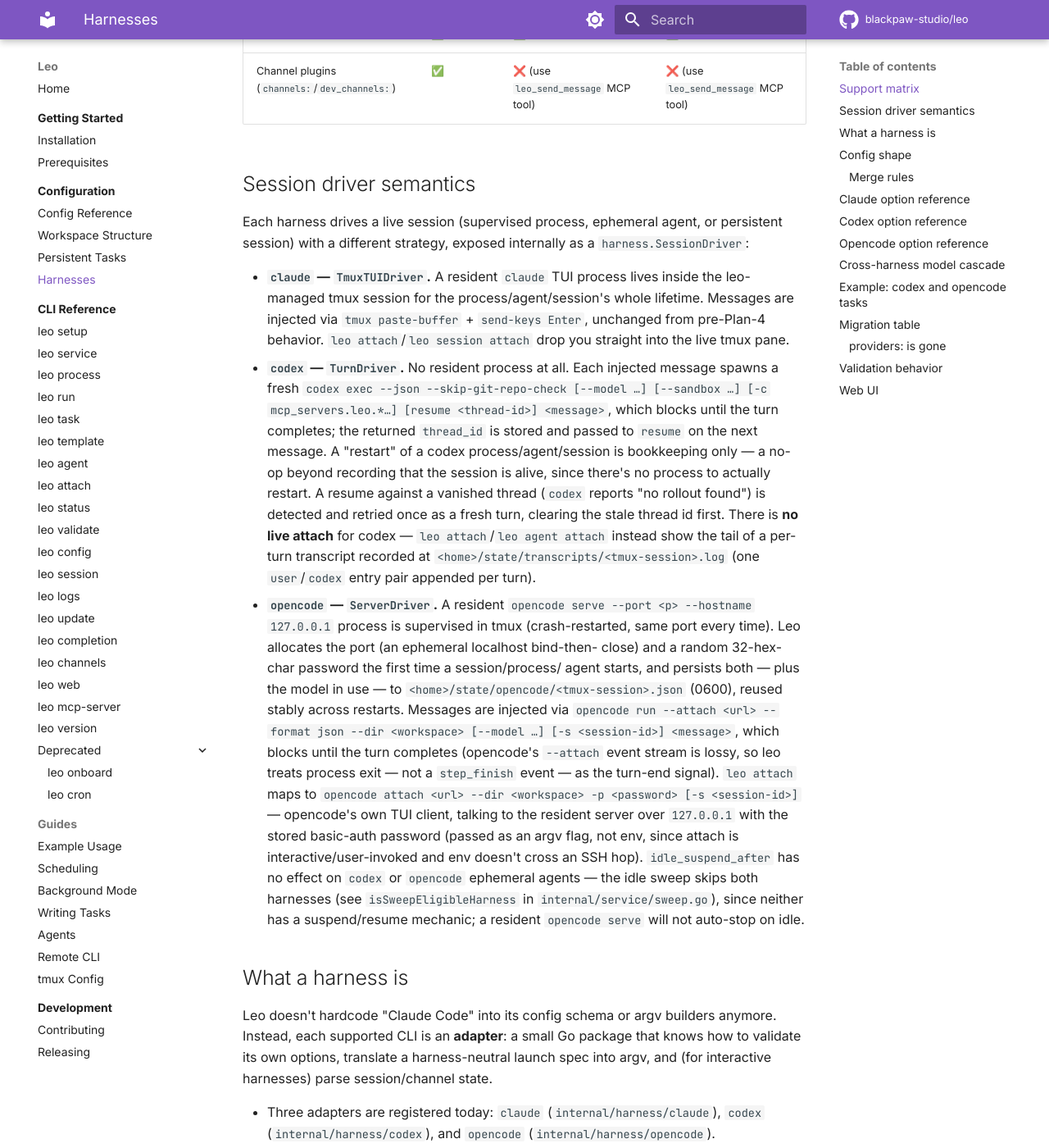
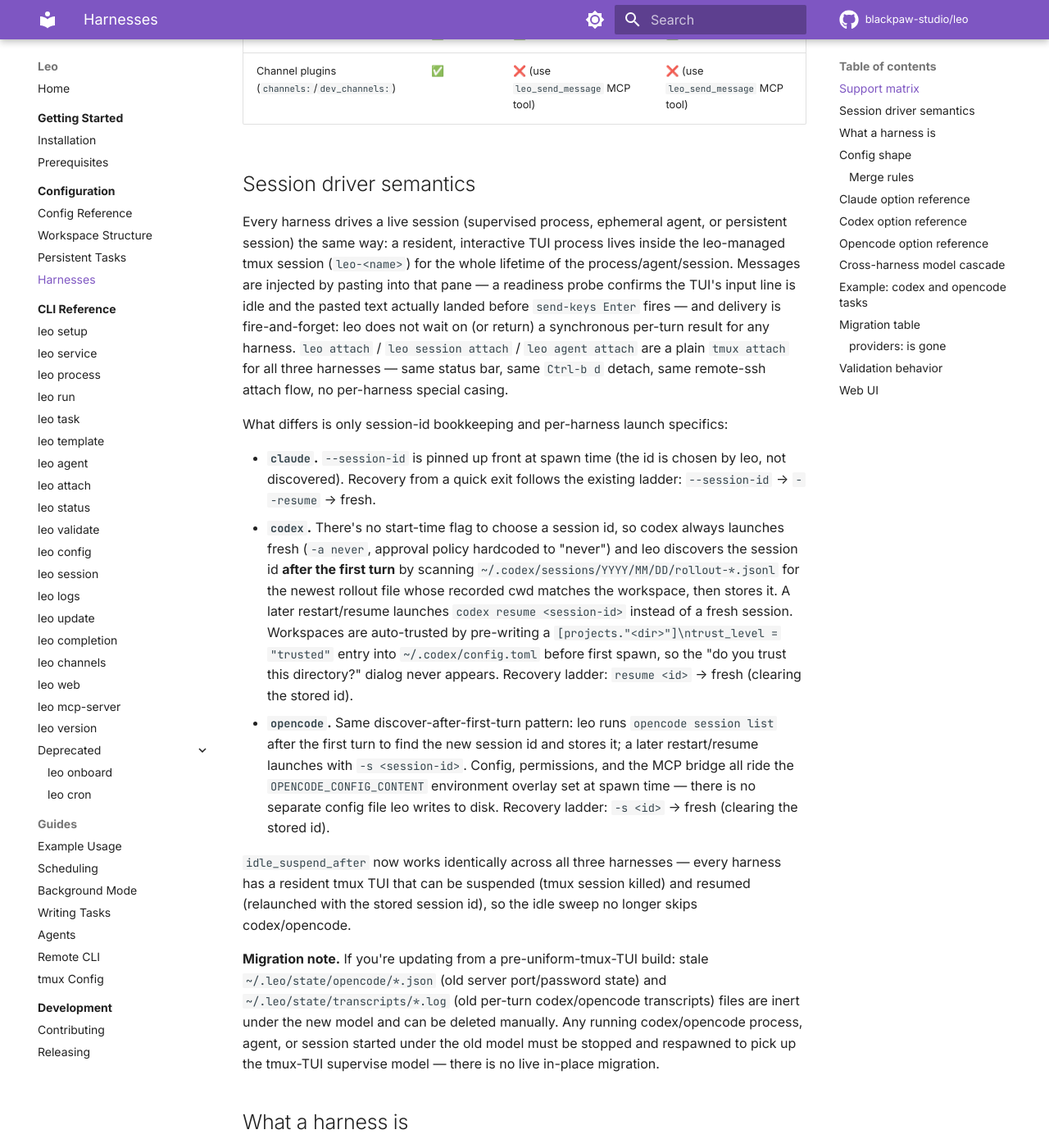
Before and after one commit to blackpaw-studio/leo, an MkDocs documentation site: the page built from docs/configuration/harnesses.md, in a window 1280 px wide and 1400 px high, scrolled down 680 px. Shown: the whole window at 82% size. Built offline with MkDocs 1.6.1 and Material for MkDocs 9.7.7, drawn with Linux system fonts in a browser that asks for light colours; comment, search, counter and statistics services are not loaded; some of the changed text lies outside the part shown.

Commit message:
docs: uniform tmux-TUI driver semantics
Rewrite docs/configuration/harnesses.md's session-driver section (and the
now-stale persistent-tasks.md/config-reference.md follow-on references) to
describe the uniform tmux-TUI model: all three harnesses drive a resident
interactive TUI in leo-<name> tmux, injection is fire-and-forget
readiness-probed paste, and attach is a plain tmux attach everywhere.
Sweep stale DriveTurns/ServerDriver/TurnDriver comments across
internal/agent, internal/daemon, internal/service, and internal/web to
match, and retag a test comment that described a now-impossible
synchronous driver completion.

```diff
--- a/docs/configuration/harnesses.md
+++ b/docs/configuration/harnesses.md
@@ -25,47 +25,55 @@ below).
 
 ## Session driver semantics
 
-Each harness drives a live session (supervised process, ephemeral agent, or
-persistent session) with a different strategy, exposed internally as a
-`harness.SessionDriver`:
+Every harness drives a live session (supervised process, ephemeral agent, or
+persistent session) the same way: a resident, interactive TUI process lives
+inside the leo-managed tmux session (`leo-<name>`) for the whole lifetime of
+the process/agent/session. Messages are injected by pasting into that pane —
+a readiness probe confirms the TUI's input line is idle and the pasted text
+actually landed before `send-keys Enter` fires — and delivery is
+fire-and-forget: leo does not wait on (or return) a synchronous per-turn
+result for any harness. `leo attach` / `leo session attach` / `leo agent
+attach` are a plain `tmux attach` for all three harnesses — same status bar,
+same `Ctrl-b d` detach, same remote-ssh attach flow, no per-harness special
+casing.
 
-- **`claude` — `TmuxTUIDriver`.** A resident `claude` TUI process lives inside
-  the leo-managed tmux session for the process/agent/session's whole
-  lifetime. Messages are injected via `tmux paste-buffer` + `send-keys
-  Enter`, unchanged from pre-Plan-4 behavior. `leo attach`/`leo session
-  attach` drop you straight into the live tmux pane.
-- **`codex` — `TurnDriver`.** No resident process at all. Each injected
-  message spawns a fresh `codex exec --json --skip-git-repo-check [--model
-  …] [--sandbox …] [-c mcp_servers.leo.*…] [resume <thread-id>] <message>`,
-  which blocks until the turn completes; the returned `thread_id` is stored
-  and passed to `resume` on the next message. A "restart" of a codex
-  process/agent/session is bookkeeping only — a no-op beyond recording that
-  the session is alive, since there's no process to actually restart. A
-  resume against a vanished thread (`codex` reports "no rollout found") is
-  detected and retried once as a fresh turn, clearing the stale thread id
-  first. There is **no live attach** for codex — `leo attach`/`leo agent
-  attach` instead show the tail of a per-turn transcript recorded at
-  `<home>/state/transcripts/<tmux-session>.log` (one `user`/`codex` entry
-  pair appended per turn).
-- **`opencode` — `ServerDriver`.** A resident `opencode serve --port <p>
-  --hostname 127.0.0.1` process is supervised in tmux (crash-restarted, same
-  port every time). Leo allocates the port (an ephemeral localhost bind-then-
-  close) and a random 32-hex-char password the first time a session/process/
-  agent starts, and persists both — plus the model in use — to
-  `<home>/state/opencode/<tmux-session>.json` (0600), reused stably across
-  restarts. Messages are injected via `opencode run --attach <url> --format
-  json --dir <workspace> [--model …] [-s <session-id>] <message>`, which
-  blocks until the turn completes (opencode's `--attach` event stream is
-  lossy, so leo treats process exit — not a `step_finish` event — as the
-  turn-end signal). `leo attach` maps to `opencode attach <url> --dir
-  <workspace> -p <password> [-s <session-id>]` — opencode's own TUI client,
-  talking to the resident server over `127.0.0.1` with the stored basic-auth
-  password (passed as an argv flag, not env, since attach is
-  interactive/user-invoked and env doesn't cross an SSH hop). `idle_suspend_after`
-  has no effect on `codex` or `opencode` ephemeral agents — the idle sweep
-  skips both harnesses (see `isSweepEligibleHarness` in
-  `internal/service/sweep.go`), since neither has a suspend/resume mechanic;
-  a resident `opencode serve` will not auto-stop on idle.
+What differs is only session-id bookkeeping and per-harness launch
+specifics:
+
+- **`claude`.** `--session-id` is pinned up front at spawn time (the id is
+  chosen by leo, not discovered). Recovery from a quick exit follows the
+  existing ladder: `--session-id` → `--resume` → fresh.
+- **`codex`.** There's no start-time flag to choose a session id, so codex
+  always launches fresh (`-a never`, approval policy hardcoded to "never")
+  and leo discovers the session id **after the first turn** by scanning
+  `~/.codex/sessions/YYYY/MM/DD/rollout-*.jsonl` for the newest rollout file
+  whose recorded cwd matches the workspace, then stores it. A later
+  restart/resume launches `codex resume <session-id>` instead of a fresh
+  session. Workspaces are auto-trusted by pre-writing a
+  `[projects."<dir>"]\ntrust_level = "trusted"` entry into
+  `~/.codex/config.toml` before first spawn, so the "do you trust this
+  directory?" dialog never appears. Recovery ladder: `resume <id>` → fresh
+  (clearing the stored id).
+- **`opencode`.** Same discover-after-first-turn pattern: leo runs `opencode
+  session list` after the first turn to find the new session id and stores
+  it; a later restart/resume launches with `-s <session-id>`. Config,
+  permissions, and the MCP bridge all ride the `OPENCODE_CONFIG_CONTENT`
+  environment overlay set at spawn time — there is no separate config file
+  leo writes to disk. Recovery ladder: `-s <id>` → fresh (clearing the
+  stored id).
+
+`idle_suspend_after` now works identically across all three harnesses — every
+harness has a resident tmux TUI that can be suspended (tmux session killed)
+and resumed (relaunched with the stored session id), so the idle sweep no
+longer skips codex/opencode.
+
+**Migration note.** If you're updating from a pre-uniform-tmux-TUI build:
+stale `~/.leo/state/opencode/*.json` (old server port/password state) and
+`~/.leo/state/transcripts/*.log` (old per-turn codex/opencode transcripts)
+files are inert under the new model and can be deleted manually. Any
+running codex/opencode process, agent, or session started under the old
+model must be stopped and respawned to pick up the tmux-TUI supervise
+model — there is no live in-place migration.
 
 ## What a harness is
 
@@ -186,8 +194,13 @@ whose resolved harness doesn't support channels is a validation error.
 ## Codex option reference
 
 `codex` runs every leo primitive — scheduled tasks, supervised processes,
-ephemeral agents, and persistent sessions — via `TurnDriver`, described in
-[Session driver semantics](#session-driver-semantics) above.
+ephemeral agents, and persistent sessions. Supervised processes, ephemeral
+agents, and persistent sessions drive a resident TUI in tmux, described in
+[Session driver semantics](#session-driver-semantics) above. One-shot
+scheduled tasks (`leo run <task>` without `runtime: persistent`) stay
+headless: each firing spawns a fresh `codex exec --json
+--skip-git-repo-check [--model …] [--sandbox …] [-c mcp_servers.leo.*…]
+<message>` and leo parses the JSON event stream.
 
 | Key | Type | Meaning |
 |---|---|---|
@@ -236,8 +249,13 @@ Other things to know:
 ## Opencode option reference
 
 `opencode` runs every leo primitive — scheduled tasks, supervised processes,
-ephemeral agents, and persistent sessions — via `ServerDriver`, described in
-[Session driver semantics](#session-driver-semantics) above.
+ephemeral agents, and persistent sessions. Supervised processes, ephemeral
+agents, and persistent sessions drive a resident TUI in tmux, described in
+[Session driver semantics](#session-driver-semantics) above. One-shot
+scheduled tasks (`leo run <task>` without `runtime: persistent`) stay
+headless: each firing spawns a fresh `opencode run --format json --dir
+<workspace> [--model …] [-s <session-id>] <message>` and leo parses the JSON
+event stream.
 
 | Key | Type | Meaning |
 |---|---|---|
@@ -264,8 +282,8 @@ Other things to know:
   `mcp.leo` entry, gated the same way as codex's — web UI enabled **and** a
   readable, non-empty `state/api.token`.
 - **Parsing quirks leo works around:**
-  - *EOF-as-turn-end.* Older opencode versions (and `--attach` mode) can omit
-    the terminal `step_finish` event on a truncated stream (upstream
+  - *EOF-as-turn-end.* Older opencode versions can omit
+    the terminal `step_finish` event on a truncated `--format json` stream (upstream
     [#26855](https://github.com/sst/opencode/issues/26855)); leo treats
     reaching EOF as the end of a turn rather than requiring `step_finish`.
   - *In-stream errors fail the attempt even on exit 0.* Opencode sometimes
```
Also changed, not shown: docs/configuration/config-reference.md (+11 -10 lines), docs/configuration/persistent-tasks.md (+23 -16 lines), 12 other files.
